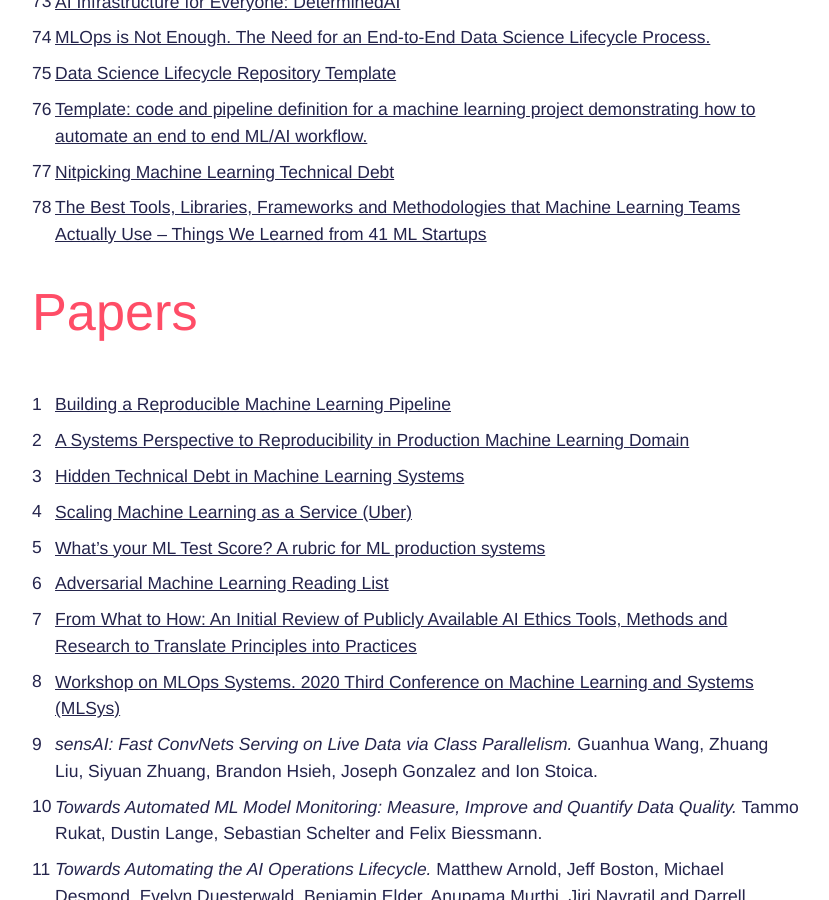
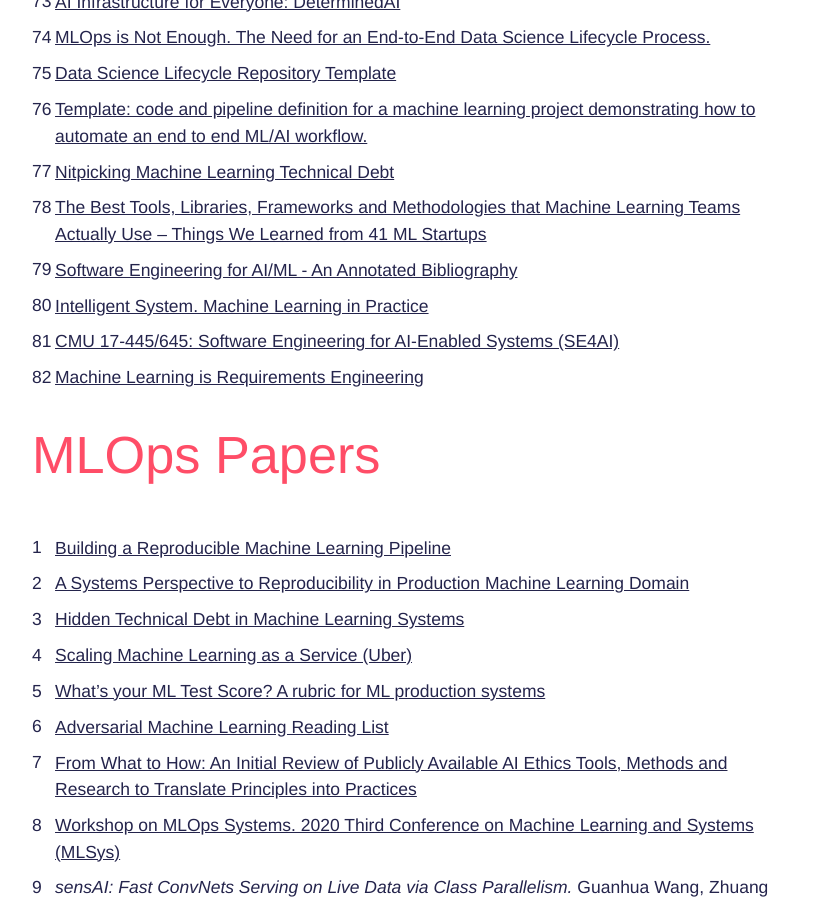
Before and after one commit to innoq/ml-ops.org, a Jekyll site: the page built from content/references.md, in a window 1280 px wide and 900 px high, scrolled down 3304 px. Shown: the whole window, without its empty margins (224-1053 px from the left). Built offline with Jekyll 4.4.1, drawn with Linux system fonts in a browser that asks for light colours; some web fonts are replaced; some of the changed text lies outside the part shown.

Commit message:
A bunch of awesome MLOps references of the week 23

```diff
--- a/content/references.md
+++ b/content/references.md
@@ -83,10 +83,14 @@
 49. [Template: code and pipeline definition for a machine learning project demonstrating how to automate an end to end ML/AI workflow. ](https://github.com/aronchick/MLOps-pipeline)
 50. [Nitpicking Machine Learning Technical Debt](https://matthewmcateer.me/blog/machine-learning-technical-debt/)
 51. [The Best Tools, Libraries, Frameworks and Methodologies that Machine Learning Teams Actually Use – Things We Learned from 41 ML Startups](https://neptune.ai/blog/tools-libraries-frameworks-methodologies-ml-startups-roundup)
+52. [Software Engineering for AI/ML - An Annotated Bibliography](https://github.com/ckaestne/seaibib)
+53. [Intelligent System. Machine Learning in Practice](https://intelligentsystem.io/)
+54. [CMU 17-445/645: Software Engineering for AI-Enabled Systems (SE4AI)](https://github.com/ckaestne/seai/)
+55. [Machine Learning is Requirements Engineering](https://link.medium.com/l7akzjR826)
 
 
 
-# Papers
+# MLOps Papers
 1. [Building a Reproducible Machine Learning Pipeline](https://arxiv.org/ftp/arxiv/papers/1810/1810.04570.pdf)
 2. [A Systems Perspective to Reproducibility in Production Machine Learning Domain](https://openreview.net/pdf?id=Byl4vavigX)
 3. [Hidden Technical Debt in Machine Learning Systems](https://papers.nips.cc/paper/5656-hidden-technical-debt-in-machine-learning-systems.pdf)
@@ -119,9 +123,10 @@
 7. ["Machine learning testing: Survey, landscapes and horizons." Zhang, Jie M., et al. IEEE Transactions on Software Engineering (2020).](https://arxiv.org/pdf/1906.10742.pdf)
 8. ["Explainable machine learning in deployment." Bhatt, Umang, et al. Proceedings of the Conference on Fairness, Accountability, and Transparency. 2020.](https://dl.acm.org/doi/pdf/10.1145/3351095.3375624)
 9. ["Studying software engineering patterns for designing machine learning systems." Washizaki, Hironori, Hiromu Uchida, Foutse Khomh, and Yann-Gaël Guéhéneuc. In 2019 10th International Workshop on Empirical Software Engineering in Practice (IWESEP)](https://arxiv.org/pdf/1910.04736.pdf)
+10.[Kästner, Christian, and Eunsuk Kang. "Teaching Software Engineering for AI-Enabled Systems." arXiv (2020).](https://arxiv.org/pdf/2001.06691.pdf)
 
-
-# Talks
+<a name="talsk-about-mlops"></a>
+# Talks About MLOps
 1. [DeliveryConf 2020. "Continuous Delivery For Machine Learning: Patterns And Pains" by Emily Gorcenski](https://youtu.be/bFW5mZmj0nQ)
 2. [MLOps Conference: Talks from 2019](https://www.mlopsconf.com?wix-vod-comp-id=comp-k1ry4afh)
 3. [A CI/CD Framework for Production Machine Learning at Massive Scale (using Jenkins X and Seldon Core)](https://youtu.be/68_Phxwaj-k)
@@ -137,6 +142,8 @@
 6. [What are Azure Machine Learning pipelines?](https://docs.microsoft.com/en-gb/azure/machine-learning/concept-ml-pipelines)
 7. [Uber ATG’s Machine Learning Infrastructure for Self-Driving Vehicles](https://eng.uber.com/machine-learning-model-life-cycle-version-control/)
 8. [An overview of ML development platforms](https://www.linkedin.com/pulse/overview-ml-development-platforms-louis-dorard/?utm_source=podia&utm_medium=broadcast&utm_campaign=171187)
+
+
 
 # Machine Learning
 1. Book, Aurélien Géron,"Hands-On Machine Learning with Scikit-Learn and TensorFlow"
@@ -172,6 +181,7 @@
 3. [User Needs + Defining Success](https://pair.withgoogle.com/chapter/user-needs/)
 4. [Building machine learning products: a problem well-defined is a problem half-solved.](https://www.jeremyjordan.me/ml-requirements/)
 5. [Talk: Designing Great ML Experiences (Apple)](https://developer.apple.com/videos/play/wwdc2019/803/)
+
 
 # The Economics of ML/AI
 1. [Book: "Prediction Machines: The Simple Economics of Artificial Intelligence"](https://www.predictionmachines.ai/)
@@ -197,3 +207,4 @@
 18. [How Adopting MLOps can Help Companies With ML Culture?](https://www.analyticsinsight.net/adopting-mlops-can-help-companies-ml-culture/)
 19. [Weaving AI into Your Organization](https://medium.com/firmai/weaving-ai-into-your-organization-2d9643da50e1)
 20. [What to Do When AI Fails](https://www.oreilly.com/radar/what-to-do-when-ai-fails/)
+21. [Introduction to Machine Learning Problem Framing](https://developers.google.com/machine-learning/problem-framing)
```
Also changed, not shown: other parts of content/references.md (+4 -2 lines).
